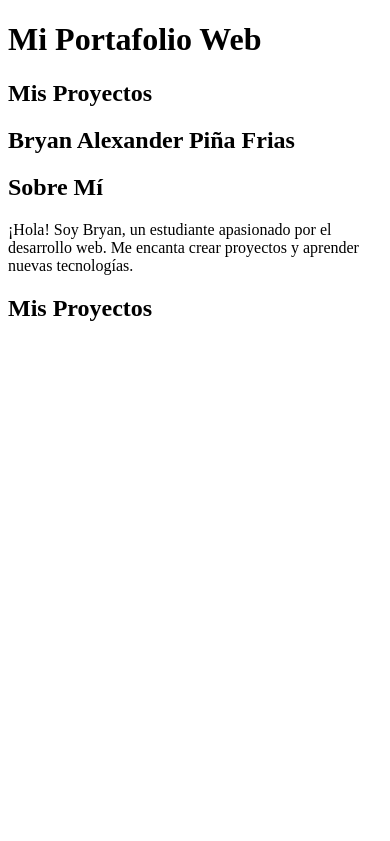
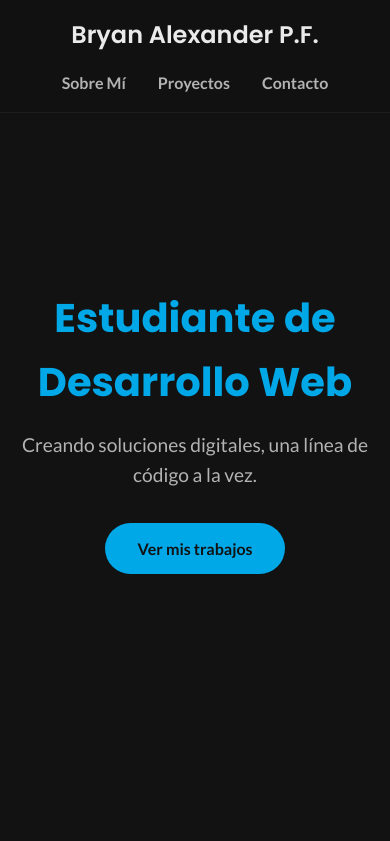
Before and after one commit to Bemol69/mi-portafolio, a plain HTML site: page index.html in a window 390 px wide. Shown: the top 841 px of the page. Drawn offline with Linux system fonts and the light colour scheme.

Commit message:
tercer cambio del portafolio, agregando css y modificandolo para que se vea profesional

```diff
--- a/index.html
+++ b/index.html
@@ -3,39 +3,77 @@
 <head>
     <meta charset="UTF-8">
     <meta name="viewport" content="width=device-width, initial-scale=1.0">
-    <title>Portafolio de Bryan Alexander</title>
+    <title>Portafolio de Bryan Alexander Piña Frias</title>
+
+    <link rel="preconnect" href="https://fonts.googleapis.com">
+    <link rel="preconnect" href="https://fonts.gstatic.com" crossorigin>
+    <link href="https://fonts.googleapis.com/css2?family=Poppins:wght@400;600;700&family=Lato:wght@400;700&display=swap" rel="stylesheet">
+
     <link rel="stylesheet" href="style.css">
 </head>
 <body>
-    <header>
-        <h1>Mi Portafolio Web</h1>
+
+    <header class="header">
+        <div class="container">
+            <div class="header-content">
+                <a href="/" class="logo">Bryan Alexander P.F.</a>
+                <nav class="main-nav">
+                    <ul>
+                        <li><a href="#sobre-mi">Sobre Mí</a></li>
+                        <li><a href="#proyectos">Proyectos</a></li>
+                        <li><a href="#contacto">Contacto</a></li>
+                    </ul>
+                </nav>
+            </div>
+        </div>
     </header>
 
     <main>
-        <section id="proyectos">
-            <h2>Mis Proyectos</h2>
-            </section>
+        <section id="hero" class="hero">
+            <div class="container">
+                <h1>Estudiante de Desarrollo Web</h1>
+                <p>Creando soluciones digitales, una línea de código a la vez.</p>
+                <a href="#proyectos" class="btn">Ver mis trabajos</a>
+            </div>
+        </section>
+
+        <section id="sobre-mi" class="sobre-mi">
+            <div class="container">
+                <h2>Sobre Mí</h2>
+                <p>¡Hola! Soy Bryan, un estudiante apasionado por el desarrollo web y la tecnología. Mi objetivo es construir aplicaciones intuitivas, eficientes y visualmente atractivas. Me encanta enfrentar nuevos desafíos y aprender constantemente en este campo tan dinámico.</p>
+            </div>
+        </section>
+
+        <section id="proyectos" class="proyectos">
+            <div class="container">
+                <h2>Mis Proyectos</h2>
+                <div class="proyectos-grid">
+                    <div class="proyecto-card">
+                        <h3>Nombre del Proyecto 1</h3>
+                        <p>Una breve descripción de lo que hace este proyecto, las tecnologías usadas (HTML, CSS, etc.) y los desafíos superados.</p>
+                        <a href="#">Ver Proyecto</a>
+                    </div>
+                    <div class="proyecto-card">
+                        <h3>Nombre del Proyecto 2</h3>
+                        <p>Una breve descripción de lo que hace este proyecto, las tecnologías usadas (HTML, CSS, etc.) y los desafíos superados.</p>
+                        <a href="#">Ver Proyecto</a>
+                    </div>
+                    <div class="proyecto-card">
+                        <h3>PaginaWebDuoc</h3>
+                        <p>Trabajo Semestral v1.0 realizado con HTML. Un ejemplo temprano de mis habilidades en maquetación web.</p>
+                        <a href="#">Ver Proyecto</a>
+                    </div>
+                </div>
+            </div>
+        </section>
     </main>
 
-    <main>
-        <section id="proyectos">
-            <h2>Bryan Alexander Piña Frias</h2>
-            </section>
-    </main>
-
-    <main>
-    <section id="sobre-mi">
-        <h2>Sobre Mí</h2>
-        <p>¡Hola! Soy Bryan, un estudiante apasionado por el desarrollo web. Me encanta crear proyectos y aprender nuevas tecnologías.</p>
-    </section>
-
-    <section id="proyectos">
-        <h2>Mis Proyectos</h2>
-        </section>
-</main>
-
-
-
+    <footer id="contacto" class="footer">
+        <div class="container">
+            <p>¿Interesado en colaborar? Contáctame.</p>
+            <p>Email: <a href="mailto:tu-email@dominio.com">tu-email@dominio.com</a></p>
+            </div>
+    </footer>
 
     <script src="script.js"></script>
 </body>
--- a/style.css
+++ b/style.css
@@ -0,0 +1,190 @@
+/* --- VARIABLES Y ESTILOS GLOBALES --- */
+:root {
+    --color-fondo: #121212; /* Un negro no tan puro, más suave a la vista */
+    --color-fondo-secundario: #1E1E1E; /* Un gris oscuro para las tarjetas */
+    --color-primario: #00A8E8; /* Un azul cian vibrante como acento */
+    --color-texto-principal: #EAEAEA; /* Un blanco roto para el texto */
+    --color-texto-secundario: #B3B3B3; /* Un gris claro para texto menos importante */
+    --fuente-titulos: 'Poppins', sans-serif;
+    --fuente-cuerpo: 'Lato', sans-serif;
+}
+
+* {
+    margin: 0;
+    padding: 0;
+    box-sizing: border-box;
+}
+
+html {
+    scroll-behavior: smooth; /* Para un desplazamiento suave al hacer clic en los enlaces */
+}
+
+body {
+    font-family: var(--fuente-cuerpo);
+    background-color: var(--color-fondo);
+    color: var(--color-texto-principal);
+    line-height: 1.6;
+}
+
+.container {
+    width: 90%;
+    max-width: 1100px;
+    margin: 0 auto;
+}
+
+h1, h2, h3 {
+    font-family: var(--fuente-titulos);
+    font-weight: 700;
+    color: var(--color-primario);
+}
+
+section {
+    padding: 6rem 0;
+}
+
+/* --- HEADER Y NAVEGACIÓN --- */
+.header {
+    background-color: rgba(18, 18, 18, 0.8);
+    backdrop-filter: blur(10px); /* Efecto "cristal esmerilado" muy moderno */
+    border-bottom: 1px solid var(--color-fondo-secundario);
+    padding: 1rem 0;
+    position: fixed; /* Dejamos el header fijo arriba */
+    width: 100%;
+    z-index: 1000;
+}
+
+.header-content {
+    display: flex;
+    justify-content: space-between;
+    align-items: center;
+}
+
+.logo {
+    font-family: var(--fuente-titulos);
+    font-size: 1.5rem;
+    font-weight: 600;
+    text-decoration: none;
+    color: var(--color-texto-principal);
+}
+
+.main-nav ul {
+    list-style: none;
+    display: flex;
+    gap: 2rem; /* Espacio entre elementos del menú */
+}
+
+.main-nav a {
+    text-decoration: none;
+    color: var(--color-texto-secundario);
+    font-weight: 600;
+    transition: color 0.3s ease;
+}
+
+.main-nav a:hover {
+    color: var(--color-primario);
+}
+
+/* --- SECCIÓN HERO (BIENVENIDA) --- */
+.hero {
+    background-color: var(--color-fondo);
+    height: 100vh;
+    display: flex;
+    align-items: center;
+    text-align: center;
+    padding-top: 80px; /* Espacio para que no lo tape el header fijo */
+}
+
+.hero h1 {
+    font-size: 3.5rem;
+    margin-bottom: 1rem;
+}
+
+.hero p {
+    font-size: 1.2rem;
+    color: var(--color-texto-secundario);
+    margin-bottom: 2rem;
+}
+
+.btn {
+    display: inline-block;
+    background-color: var(--color-primario);
+    color: var(--color-fondo);
+    padding: 0.8rem 2rem;
+    border-radius: 50px; /* Bordes redondeados */
+    text-decoration: none;
+    font-weight: 700;
+    transition: transform 0.3s ease, box-shadow 0.3s ease;
+}
+
+.btn:hover {
+    transform: translateY(-3px);
+    box-shadow: 0 4px 15px rgba(0, 168, 232, 0.3);
+}
+
+/* --- OTRAS SECCIONES --- */
+.sobre-mi h2, .proyectos h2 {
+    text-align: center;
+    font-size: 2.5rem;
+    margin-bottom: 3rem;
+}
+
+/* --- GRID DE PROYECTOS --- */
+.proyectos-grid {
+    display: grid;
+    grid-template-columns: repeat(auto-fit, minmax(300px, 1fr)); /* Grid responsive automático */
+    gap: 2rem;
+}
+
+.proyecto-card {
+    background-color: var(--color-fondo-secundario);
+    padding: 2rem;
+    border-radius: 10px;
+    border: 1px solid transparent;
+    transition: transform 0.3s ease, border-color 0.3s ease;
+}
+
+.proyecto-card:hover {
+    transform: translateY(-10px); /* Efecto de "levantar" la tarjeta */
+    border-color: var(--color-primario);
+}
+
+.proyecto-card h3 {
+    margin-bottom: 1rem;
+}
+
+.proyecto-card a {
+    color: var(--color-primario);
+    text-decoration: none;
+    font-weight: 700;
+    display: inline-block;
+    margin-top: 1rem;
+}
+
+/* --- FOOTER --- */
+.footer {
+    background-color: var(--color-fondo-secundario);
+    text-align: center;
+    padding: 3rem 0;
+    margin-top: 4rem;
+}
+
+.footer a {
+    color: var(--color-primario);
+    text-decoration: none;
+}
+
+/* --- RESPONSIVE DESIGN (PARA MÓVILES) --- */
+@media (max-width: 768px) {
+    .header-content {
+        flex-direction: column;
+        gap: 1rem;
+    }
+
+    .hero h1 {
+        font-size: 2.5rem;
+    }
+
+    section {
+        padding: 4rem 0;
+    }
+}
```
